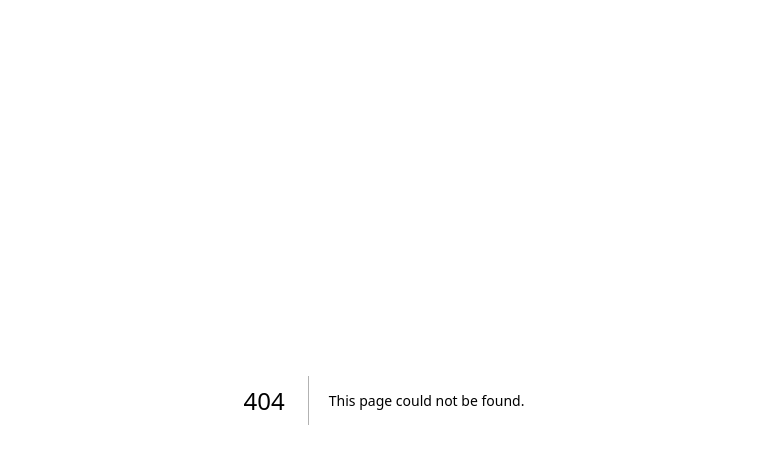
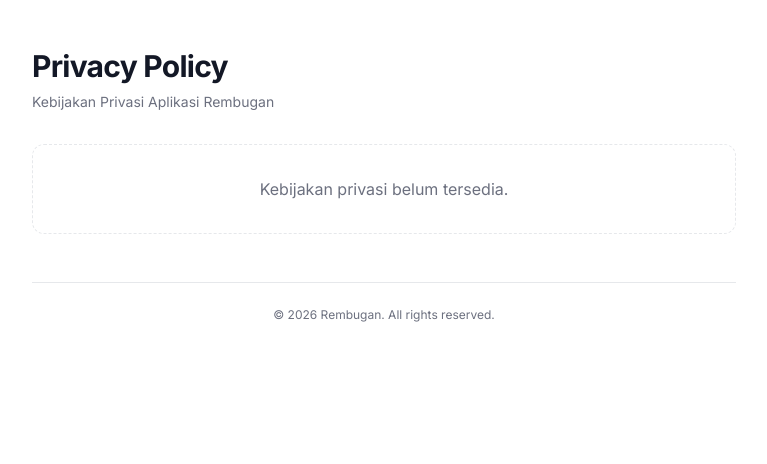
Before and after one commit to ahmdsaif87/Rembugan, a Next.js app in the folder rembugan-dashboard/: page /privacy-policy in a window 1280 px wide. Before the commit this address had no page. Shown: the top 464 px of the page, without its empty margins (256-1023 px from the left). Built offline with nearby package versions, Linux system fonts and the light colour scheme; no server answers.

Commit message:
feat: add Privacy Policy page with dynamic content fetching

```diff
--- /dev/null
+++ b/rembugan-dashboard/src/app/privacy-policy/page.tsx
@@ -0,0 +1,44 @@
+const API_BASE_URL = process.env.NEXT_PUBLIC_API_BASE_URL || "http://localhost:8000"
+
+async function getPrivacyPolicy(): Promise<string> {
+  try {
+    const res = await fetch(`${API_BASE_URL}/privacy-policy`, {
+      cache: "no-store",
+    })
+    const json = await res.json()
+    return json?.data?.content || ""
+  } catch {
+    return ""
+  }
+}
+
+export default async function PrivacyPolicyPage() {
+  const content = await getPrivacyPolicy()
+
+  return (
+    <div className="min-h-screen bg-background">
+      <div className="mx-auto max-w-3xl px-4 py-12 sm:px-6 lg:px-8">
+        <div className="mb-8">
+          <h1 className="text-3xl font-bold tracking-tight">Privacy Policy</h1>
+          <p className="mt-2 text-sm text-muted-foreground">
+            Kebijakan Privasi Aplikasi Rembugan
+          </p>
+        </div>
+
+        {content ? (
+          <div className="prose prose-sm dark:prose-invert max-w-none whitespace-pre-wrap font-sans leading-relaxed">
+            {content}
+          </div>
+        ) : (
+          <div className="rounded-lg border border-dashed p-8 text-center text-muted-foreground">
+            <p>Kebijakan privasi belum tersedia.</p>
+          </div>
+        )}
+
+        <div className="mt-12 border-t pt-6 text-center text-xs text-muted-foreground">
+          &copy; {new Date().getFullYear()} Rembugan. All rights reserved.
+        </div>
+      </div>
+    </div>
+  )
+}
```
